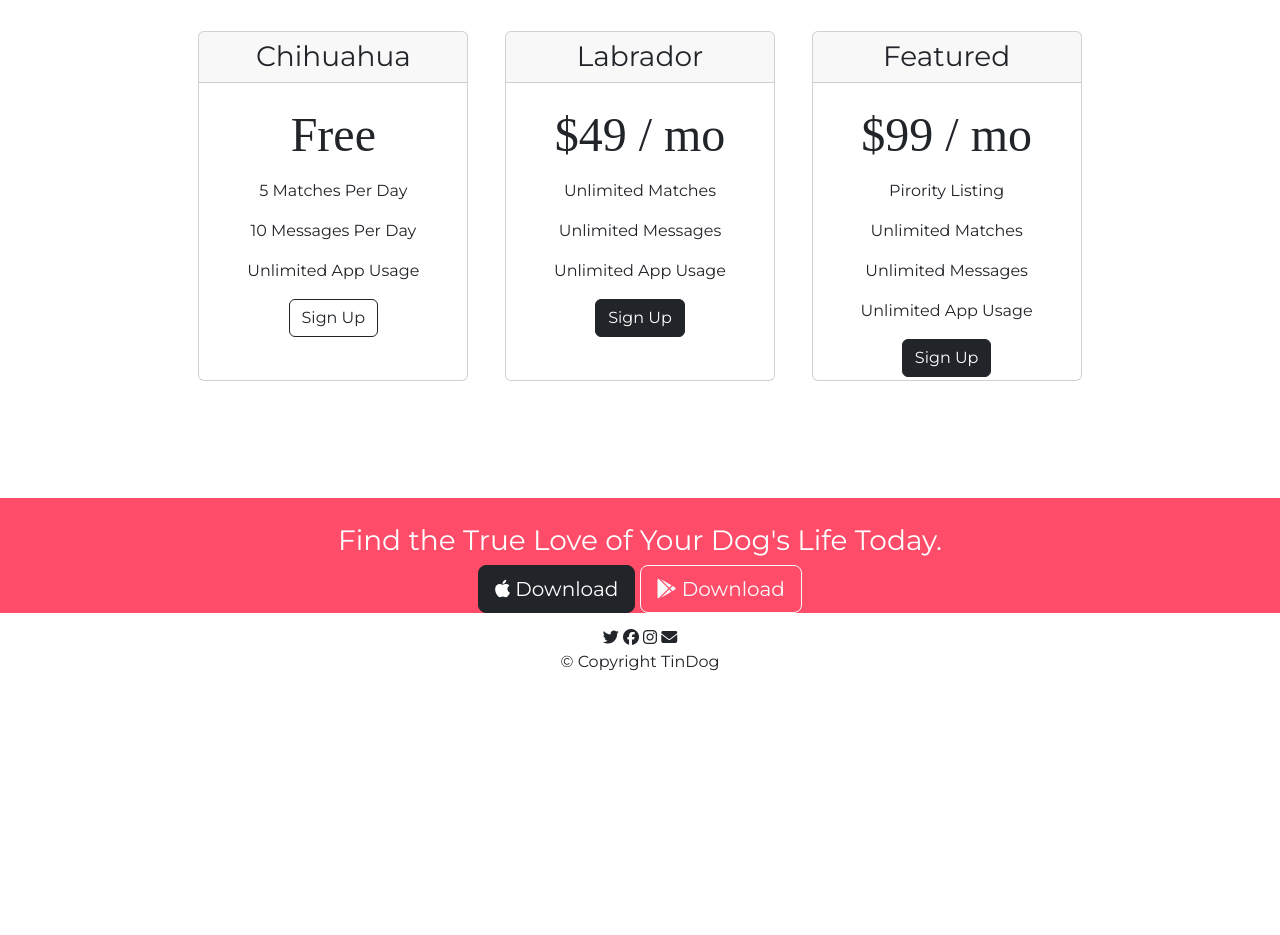
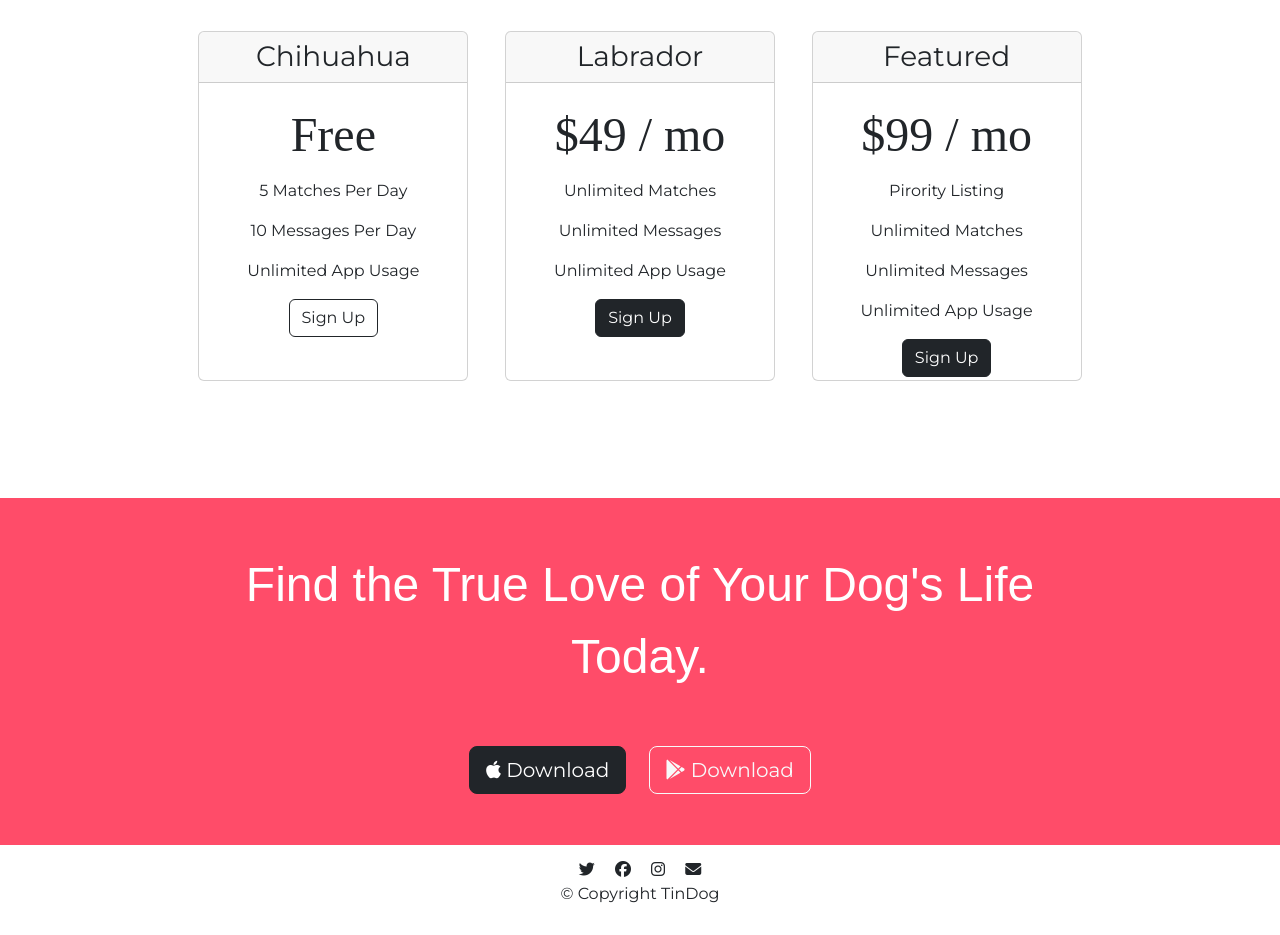
Before and after one commit to Kees-JanvdH/TinDog, a plain HTML site: page index.html in a window 1280 px wide. Shown: the part 1964-2899 px from the top of the page. Before the commit the page ends 2667 px from the top, so only its background shows below. Drawn offline with nearby package versions, Linux system fonts and the light colour scheme.

Commit message:
Complete project css

```diff
--- a/css/styles.css
+++ b/css/styles.css
@@ -151,9 +151,19 @@ h2 {
 
 #cta {
     background-color: #ff4c69;
-    padding: 2% 15% 0;
+    padding: 4% 15%;
     text-align: center;
     color: #fff;
+}
+
+.cta-heading {
+    font-family: 'Montserrat-black', sans-serif;
+    font-size: 3rem;
+    line-height: 1.5;
+}
+
+.download-button-cta {
+    margin: 5% 1% 0;
 }
 
 /* Footer Section */
@@ -162,3 +172,25 @@ h2 {
     padding: 1% 15%;
     text-align: center;
 }
+
+.socialmedia-buttons {
+    padding: 0 0.5rem;
+}
+
+@media (max-width: 1100px) {
+
+    #title {
+        text-align: center;
+    }
+
+.title-image {
+    width: 40%;
+    position: static;
+    transform:rotate(0deg)
+}
+
+/* .image-div {
+    position: static;
+} */
+
+}
```
